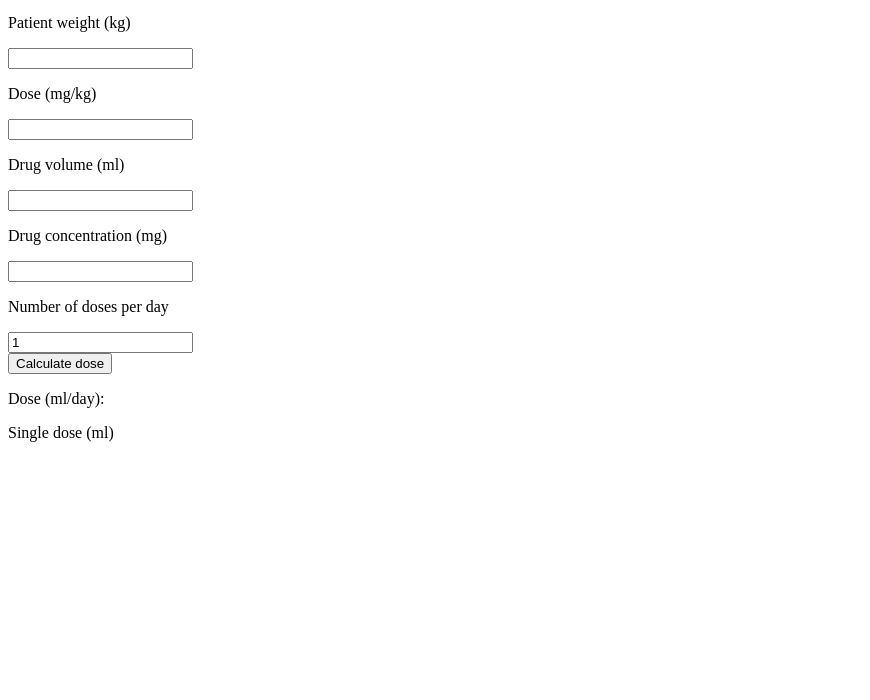
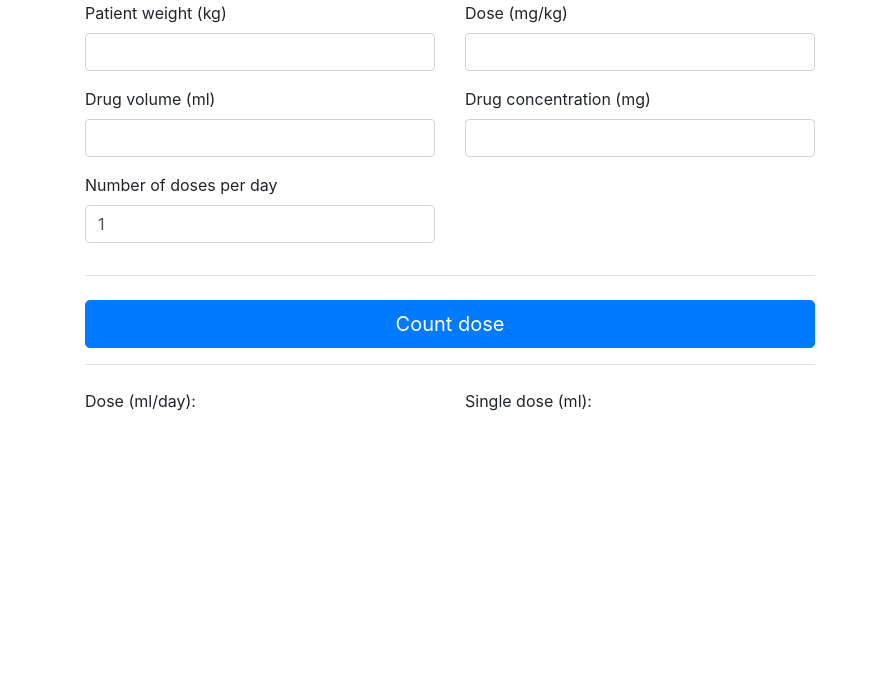
Before and after one commit to michalhuras/doser, a plain HTML site: page index.html in a window 1280 px wide. Shown: the part 100-800 px from the top of the page, without its empty margins (0-870 px from the left). Drawn offline with nearby package versions, Linux system fonts and the light colour scheme.

Commit message:
Use of bootstrap

```diff
--- a/index.html
+++ b/index.html
@@ -1,36 +1,95 @@
 <!doctype html>
-<html>
+<html lang="en">
   <head>
-    <!-- Page setup -->
-    <meta charset="utf-8">
+    <!-- Required meta tags -->
+    <meta name="author" content="MH">
+	<meta charset="utf-8">
+    <meta name="viewport" content="width=device-width, initial-scale=1, shrink-to-fit=no">
+
+	<link rel="stylesheet" href="https://cdn.jsdelivr.net/npm/bootstrap@4.3.1/dist/css/bootstrap.min.css" integrity="sha384-ggOyR0iXCbMQv3Xipma34MD+dH/1fQ784/j6cY/iJTQUOhcWr7x9JvoRxT2MZw1T" crossorigin="anonymous">
+
     <title>Doser</title>
-    <meta name="author" content="MH">
+
   </head>
 
   <body>
+	<div class="container">
+		<div class="row">
+			<div class="col-md-8 order-md-1">
+			      <h1>Doser</h1>
+			</div>
+			<div class="col-md-8 order-md-1">
+				<h4 class="mb-3">Count drug dose</h4>
+				<form class="needs-validation" novalidate>
+				<div class="row">
+				  <div class="col-md-6 mb-3">
+					<label for="patientWeightLabel">Patient weight (kg)</label>
+					<input type="number" class="form-control" id="patientWeight" placeholder="" value="" required>
+					<div class="invalid-feedback">
+					  Patient weight is required.
+					</div>
+				  </div>
+				  <div class="col-md-6 mb-3">
+					<label for="doseLabel">Dose (mg/kg)</label>
+					<input type="number" class="form-control" id="inputDose" placeholder="" value="" required>
+					<div class="invalid-feedback">
+					  Dose is required.
+					</div>
+				  </div>
+				</div>
+				<div class="row">
+				  <div class="col-md-6 mb-3">
+					<label for="drugVolumeLabel">Drug volume (ml)</label>
+					<input type="number" class="form-control" id="drugVolume" placeholder="" value="" required>
+					<div class="invalid-feedback">
+					  Drug volume is required.
+					</div>
+				  </div>
+				  <div class="col-md-6 mb-3">
+					<label for="drugConcentrationLabel">Drug concentration (mg)</label>
+					<input type="number" class="form-control" id="drugConcentration" placeholder="" value="" required>
+					<div class="invalid-feedback">
+					  Drug concentration is required (mg).
+					</div>
+				  </div>
+				</div>
 
-    <header id="header">
-      <h1>Doser</h1>
-    </header>
+				<div class="row">
+				  <div class="col-md-6 mb-3">
+					<label for="dosesPerDayLabel">Number of doses per day</label>
+					<input type="number" class="form-control" id="dosesPerDay" placeholder="" value=1 required>
+					<div class="invalid-feedback">
+					  Number of doeses per day is required.
+					</div>
+				  </div>
+				</div>
 
-    <p>Wojtek ścianka w środę?<p>
+				<hr class="mb-4">
+				<button class="btn btn-primary btn-lg btn-block" type="button" onclick=countDose()>Count dose</button>
 
-    <p>Patient weight (kg)<p>
-    <input type="number" id="weight">
-    <p>Dose (mg/kg)<p>
-    <input type="number" id="dose">
-    <p>Drug volume (ml)<p>
-    <input type="number" id="volume">
-    <p>Drug concentration (mg)<p>
-    <input type="number" id="concentration">
-    <p>Number of doses per day<p>
-    <input type="number" value=1 id="doses_per_dat">
-    <br>
-    <button onclick=count_it()>Calculate dose</button>
-    <p>Dose (ml/day): <span id="result_dose"></span></p>
-    <p>Single dose (ml) <span id="single_dose"></span></p>
+				<hr class="mb-4">
 
-    <script type="text/javascript" src="logic.js"></script>
+				<div class="row">
+				  <div class="col-md-6 mb-3">
+					<label for="resultDose">Dose (ml/day):</label>
+					<span id="resultDoseSpan"></span>
+				  </div>
+				  <div class="col-md-6 mb-3">
+					<label for="singleDose">Single dose (ml):</label>
+					<span id="singleDoseSpan"></span>
+				  </div>
+				</div>
+				</form>
+				</div>
+				</div>
+        </div>
+    </div>
 
+
+	<script src="https://code.jquery.com/jquery-3.3.1.slim.min.js" integrity="sha384-q8i/X+965DzO0rT7abK41JStQIAqVgRVzpbzo5smXKp4YfRvH+8abtTE1Pi6jizo" crossorigin="anonymous"></script>
+	<script src="https://cdn.jsdelivr.net/npm/popper.js@1.14.7/dist/umd/popper.min.js" integrity="sha384-UO2eT0CpHqdSJQ6hJty5KVphtPhzWj9WO1clHTMGa3JDZwrnQq4sF86dIHNDz0W1" crossorigin="anonymous"></script>
+	<script src="https://cdn.jsdelivr.net/npm/bootstrap@4.3.1/dist/js/bootstrap.min.js" integrity="sha384-JjSmVgyd0p3pXB1rRibZUAYoIIy6OrQ6VrjIEaFf/nJGzIxFDsf4x0xIM+B07jRM" crossorigin="anonymous"></script>
+
+	<script type="text/javascript" src="logic.js"></script>
   </body>
 </html>
--- a/logic.js
+++ b/logic.js
@@ -1,5 +1,5 @@
-function count_it() {
-    var result = (document.getElementById("weight").value * document.getElementById("dose").value * document.getElementById("volume").value) / document.getElementById("concentration").value
-    document.getElementById("result_dose").innerHTML = result;
-    document.getElementById("single_dose").innerHTML = result / 2;
+function countDose() {
+    var result = (document.getElementById("patientWeight").value * document.getElementById("inputDose").value * document.getElementById("drugVolume").value) / document.getElementById("drugConcentration").value
+    document.getElementById("resultDoseSpan").innerHTML = result;
+    document.getElementById("singleDoseSpan").innerHTML = result / document.getElementById("dosesPerDay").value;
 }
```
